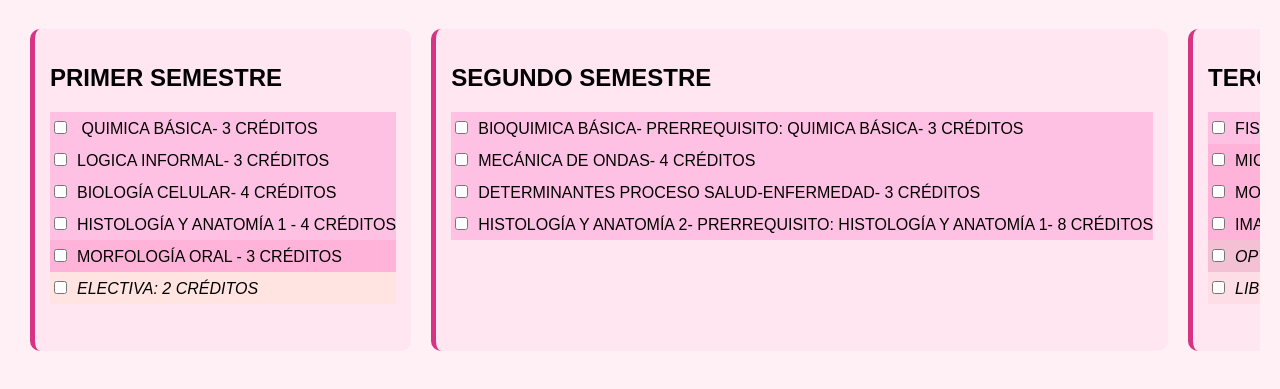
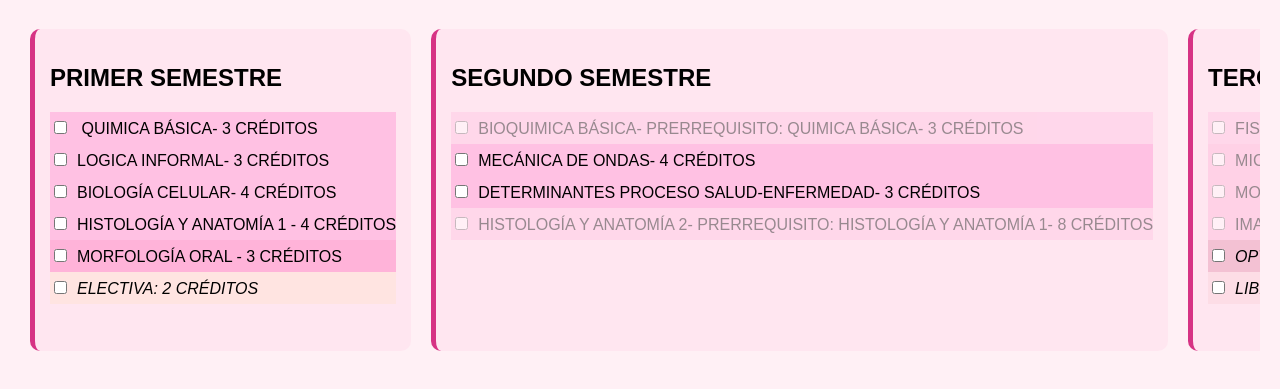
Before and after one commit to Valepri0311/MALLA-DEFINITIVA, a plain HTML site: page index.html in a window 1280 px wide. Shown: the part 61-450 px from the top of the page. Drawn offline with Linux system fonts and the light colour scheme.

Commit message:
Update index.html

```diff
--- a/index.html
+++ b/index.html
@@ -176,8 +176,8 @@
     materias.forEach(m => {
       const texto = m.textContent;
       const nombre = texto.split('-')[0].trim();
-      const match = texto.match(/PRERREQUISITO:([^
-]*)/i);
+      const match = texto.match(/PRERREQUISITO:([^\n]*)/i);
+
       const clave = nombre.toUpperCase();
 
       if (match) {
```
